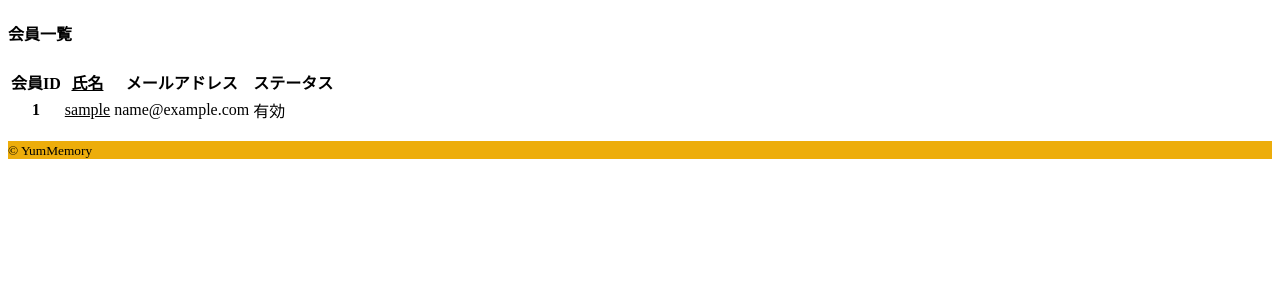
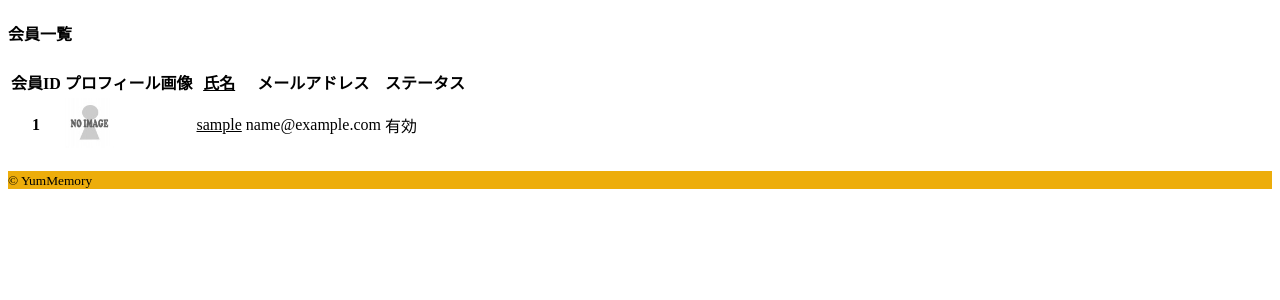
Before and after one commit to kitten1139/YumMemory, a Rails app: page /admin/users in a window 1280 px wide. Shown: the part 138-438 px from the top of the page. Run offline with Rails 7, Linux system fonts and the light colour scheme; the visitor is signed in with stand-in values (Sample User, id 1); style sheets or scripts are compiled from the project's sources; some libraries are stand-ins or nearby versions.

Commit message:
[Update]管理者側の会員詳細画面と編集画面に画像フォームを追加

```diff
--- a/app/controllers/admin/users_controller.rb
+++ b/app/controllers/admin/users_controller.rb
@@ -2,7 +2,7 @@ class Admin::UsersController < ApplicationController
   before_action :authenticate_admin!
 
   def index
-    @users = User.page(params[:page]).per(10)
+    @users = User.page(params[:page]).per(6)
   end
 
   def show
--- a/app/views/admin/users/edit.html.erb
+++ b/app/views/admin/users/edit.html.erb
@@ -9,6 +9,10 @@
             <tr>
               <td><b>会員ID</b></td>
               <td><%= @user.id %></td>
+            </tr>
+            <tr>
+              <td><b><%= f.label :image, "プロフィール画像" %></b></td>
+              <td><%= f.file_field :image, accept: "image/*" %></td>
             </tr>
             <tr>
             <td><b><%= f.label :nickname, "ニックネーム" %></b></td>
--- a/app/views/admin/users/index.html.erb
+++ b/app/views/admin/users/index.html.erb
@@ -6,6 +6,7 @@
         <thead>
           <tr class="table-warning">
             <th scope="col">会員ID</th>
+            <th scope="col">プロフィール画像</th>
             <th scope="col", style="text-decoration: underline;">氏名</th>
             <th scope="col">メールアドレス</th>
             <th scope="col">ステータス</th>
@@ -15,6 +16,7 @@
         <% @users.each do |user| %>
           <tr>
             <th scope="row"><%= user.id %></th>
+            <td><%= image_tag user.get_profile_image, size:"50x50" %></td>
             <td><%= link_to admin_user_path(user), style: "color: #000; text-decoration: underline;" do %>
                   <%= user.nickname %>
                 <% end %>
--- a/app/views/admin/users/show.html.erb
+++ b/app/views/admin/users/show.html.erb
@@ -6,6 +6,10 @@
         <tr>
           <td>会員ID</td>
           <td><%= @user.id %></td>
+        </tr>
+        <tr>
+          <td>プロフィール画像</td>
+          <td><%= image_tag @user.get_profile_image, size:"100x100" %></td>
         </tr>
         <tr>
           <td>ニックネーム</td>
--- a/app/views/public/users/edit.html.erb
+++ b/app/views/public/users/edit.html.erb
@@ -1,6 +1,6 @@
 <div class="container">
   <%= form_with model: @user, method: :patch do |f| %>
-    <table>
+    <table style="border-collapse: separate; border-spacing: 70px 5px;">
       <h5>マイプロフィールの編集</h5>
       <tbody>
         <tr>
@@ -10,6 +10,10 @@
         <tr>
           <td><b><%= f.label :nickname, "ニックネーム" %></b></td>
           <td><%= f.text_field :nickname %></td>
+        </tr>
+        <tr>
+          <td><b><%= f.label :email, "メールアドレス" %></b></td>
+          <td><%= f.email_field :email, autofocus: true, autocomplete: "email" %></td>
         </tr>
         <tr>
           <td><b><%= f.label :prefecture, "居住地" %></b></td>
```
Also changed, not shown: app/views/public/users/show.html.erb (indentation only).
